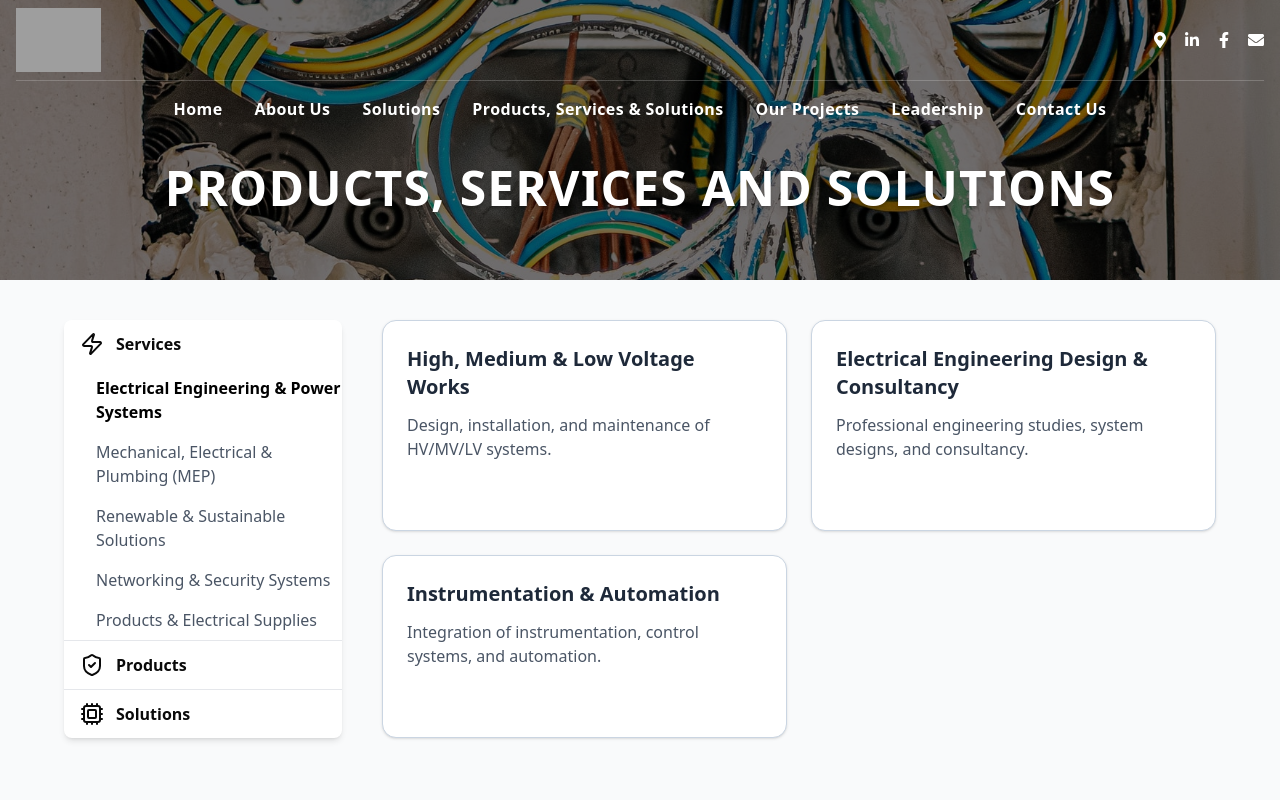
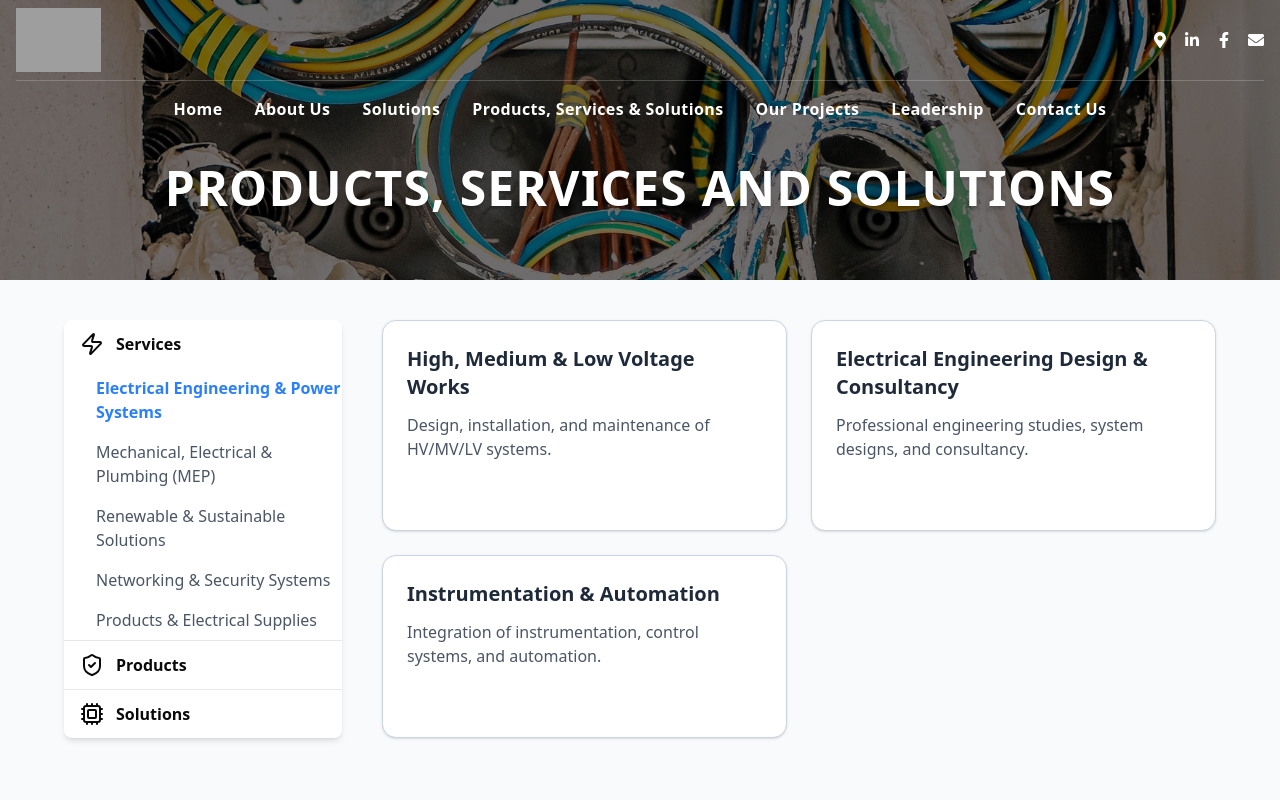
Before and after one commit to Grld-Andy/Electrical_Web, a React (Vite) app: page /services in a window 1280 px wide. Both pictures are taken after a click on the button "Services". Shown: the top 800 px of the page. Built offline with nearby package versions, Linux system fonts and the light colour scheme; grey boxes are pictures that could not be loaded.

Commit message:
combine services

```diff
--- a/src/pages/Services.tsx
+++ b/src/pages/Services.tsx
@@ -3,8 +3,6 @@ import { motion, AnimatePresence } from 'framer-motion';
 import { Zap, HardHat, ShieldCheck, Sun, Cpu } from 'lucide-react';
 import PageHeader from '@/components/ui/PageHeader';
 
-// --- Services Data ---
-type Service = { title: string; description: string };
 const serviceData = {
   'Electrical Engineering & Power Systems': {
     icon: <Zap className="w-6 h-6" />,
@@ -115,7 +113,7 @@ const ProductsAndServicesPage = () => {
                   <li key={category} className={`${catIdx !== 0 ? 'border-t border-gray-200' : ''}`}>
                     <button
                       onClick={() => setExpandedCategory(expandedCategory === category ? null : category)}
-                      className="w-full flex items-center gap-3 px-4 py-3 text-left hover:bg-slate-100 font-semibold"
+                      className="w-full cursor-pointer flex items-center gap-3 px-4 py-3 text-left hover:bg-slate-100 font-semibold"
                     >
                       {combinedData[category].icon}
                       <span>{category}</span>
@@ -128,7 +126,7 @@ const ProductsAndServicesPage = () => {
                             key={group.name}
                             className={`py-2 cursor-pointer ${
                               activeCategory === category && activeGroupIndex === idx
-                                ? 'text-black font-bold'
+                                ? 'text-blue-500 font-bold'
                                 : 'text-gray-600 hover:text-black'
                             }`}
                             onClick={() => {
```
